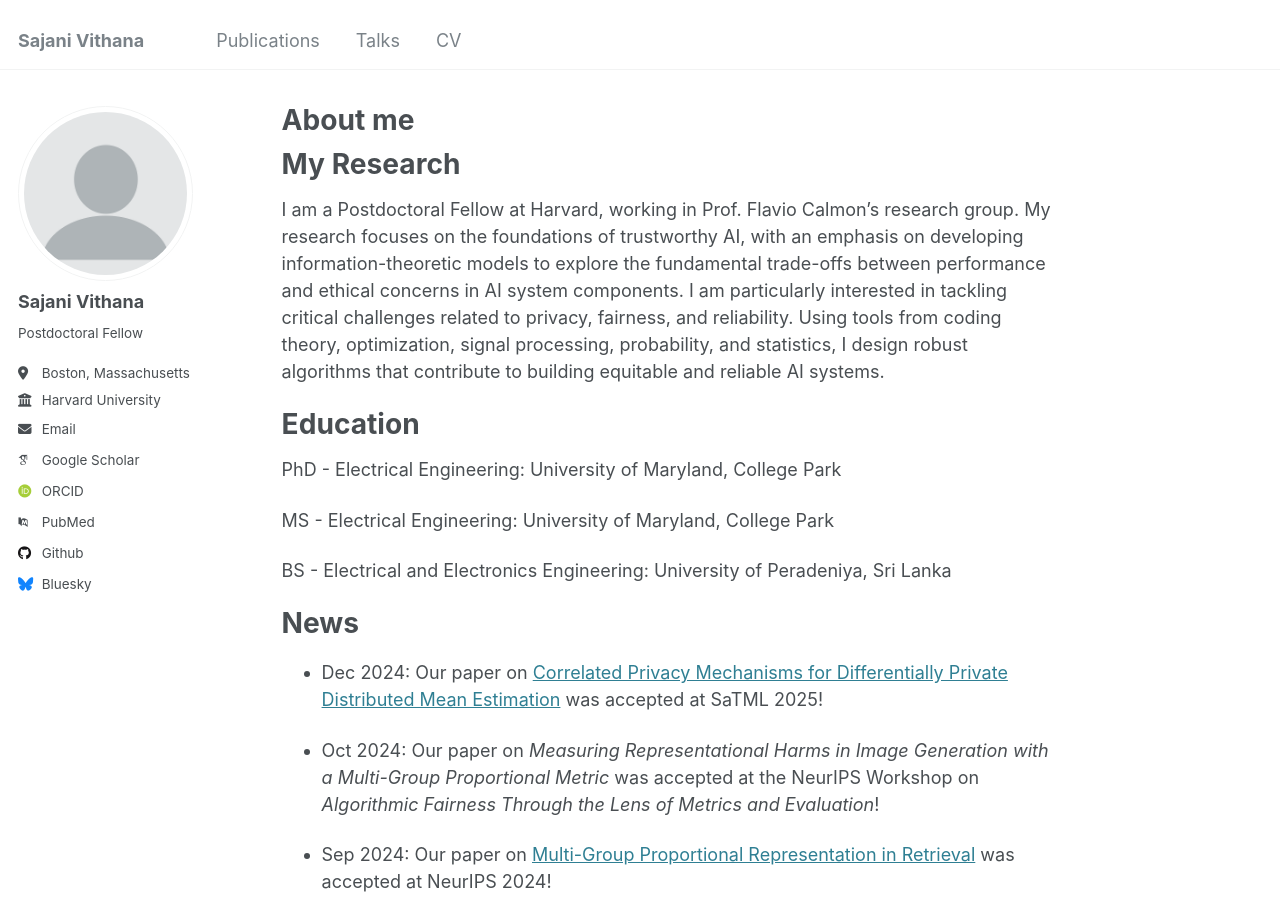
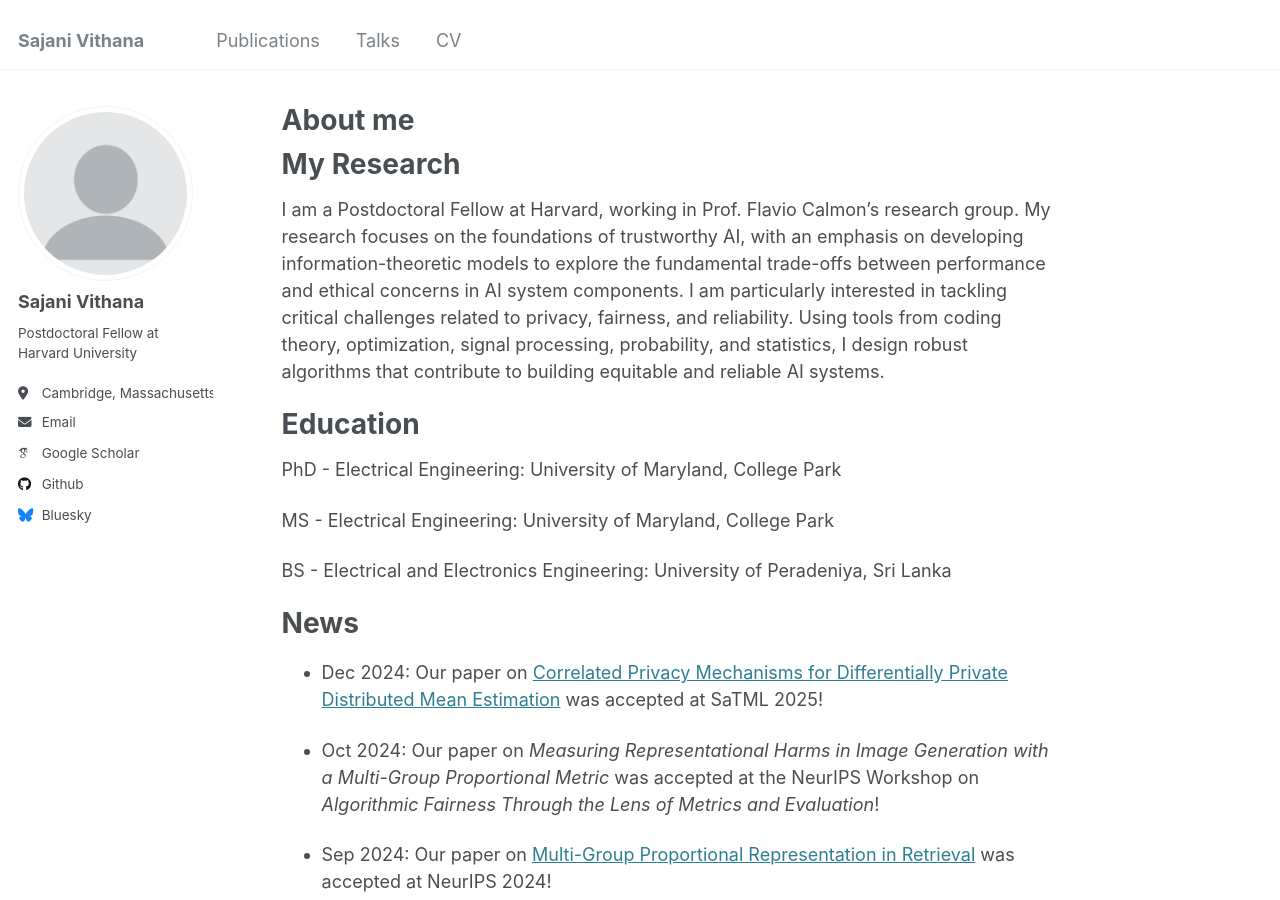
Before and after one commit to sajani-vithana/sajani-vithana.github.io, a Jekyll site: the page built from _pages/about.md, in a window 1280 px wide and 900 px high. Built offline with Jekyll 4.4.1, drawn with Linux system fonts in a browser that asks for light colours; some web fonts are replaced.

Commit message:
Update _config.yml

```diff
--- a/_config.yml
+++ b/_config.yml
@@ -24,21 +24,21 @@ author:
   avatar           : "profile.png"
   name             : "Sajani Vithana"
   pronouns         : # example: "she/her"
-  bio              : "Postdoctoral Fellow"
-  location         : "Boston, Massachusetts"
-  employer         : "Harvard University"
+  bio              : "Postdoctoral Fellow at Harvard University"
+  location         : "Cambridge, Massachusetts"
+  #employer         : "Harvard University"
   uri              : # URL
   email            : "sajani@seas.harvard.edu"
 
   # Academic websites
-  arxiv            : # URL - Update with the correct link to your profile
+  #arxiv            : # URL - Update with the correct link to your profile
   googlescholar    : "https://scholar.google.com/citations?user=l5oE7xwAAAAJ&hl=en"
-  impactstory      : # URL
-  orcid            : ""
-  semantic         : # URL
-  pubmed           : ""
-  researchgate     : # URL
-  scopus           : # URL
+  #impactstory      : # URL
+  #orcid            : ""
+  #semantic         : # URL
+  #pubmed           : ""
+  #researchgate     : # URL
+  #scopus           : # URL
 
   # Repositories and software development
   bitbucket        : # Username - Update with your username on the site
```
